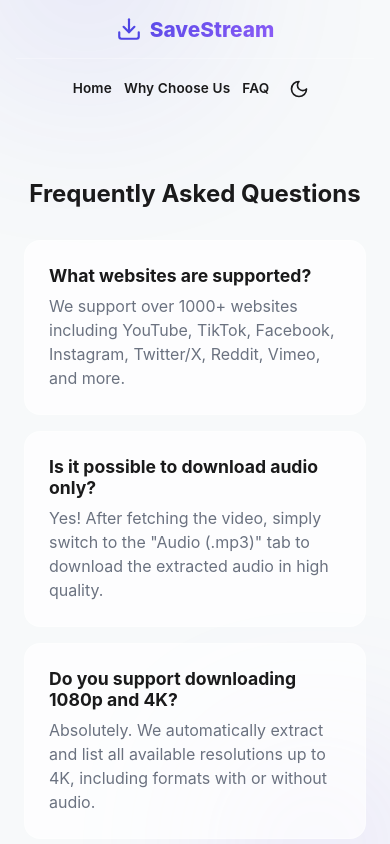
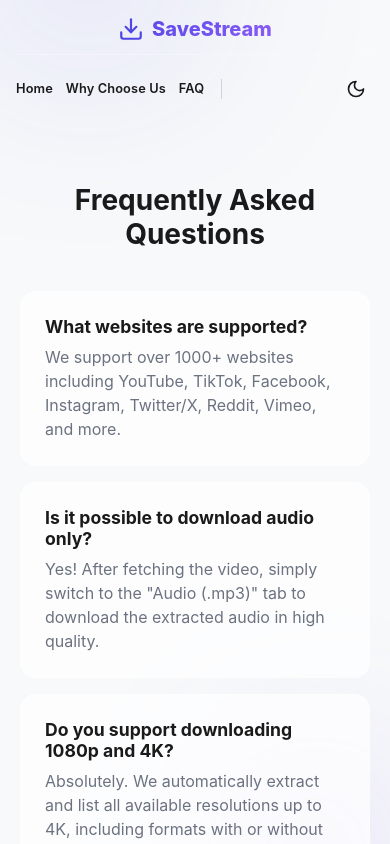
Before and after one commit to ayansiddique/savestream-downloader, a React (Vite) app in the folder frontend/: page /faq in a window 390 px wide. Shown: the top 844 px of the page. Built offline with nearby package versions, Linux system fonts and the light colour scheme; no server answers.

Commit message:
style(frontend): revamp mobile responsiveness for premium feel

```diff
--- a/frontend/src/index.css
+++ b/frontend/src/index.css
@@ -549,89 +549,120 @@ footer {
 /* Comprehensive Responsiveness */
 @media (max-width: 1024px) {
   .hero h1 { font-size: 3rem; }
-  .container { padding: 1.5rem; }
+  .container { padding: 1.25rem; }
 }
 
 @media (max-width: 768px) {
   .navbar {
-    flex-wrap: wrap;
-    justify-content: center;
     padding: 1rem;
-    gap: 1rem;
+    gap: 0.75rem;
+    flex-direction: column;
+    align-items: center;
   }
 
   .nav-links {
     width: 100%;
     justify-content: center;
-    gap: 1rem;
+    gap: 1.25rem;
     border-top: 1px solid var(--card-border);
-    padding-top: 0.75rem;
+    padding: 1rem 0 0.5rem 0;
   }
 
-  .logo { font-size: 1.3rem; }
+  .nav-link { font-size: 0.9rem; }
+  .logo { font-size: 1.4rem; }
 
-  .hero { margin-top: 2rem; margin-bottom: 2rem; }
-  .hero h1 { font-size: 2rem; }
-  .hero p { font-size: 1rem; }
+  .hero { margin-top: 3rem; margin-bottom: 2.5rem; text-align: center; }
+  .hero h1 { font-size: 2.25rem; line-height: 1.2; }
+  .hero p { font-size: 1rem; max-width: 90%; margin: 1rem auto 0; }
 
-  .downloader-card { padding: 1.25rem; border-radius: 20px; }
+  .downloader-card {
+    padding: 1.5rem 1rem;
+    border-radius: 20px;
+    margin: 0 auto;
+  }
 
-  .input-group { flex-direction: column; }
-  .url-input { width: 100%; }
-  .fetch-btn { width: 100%; padding: 1rem; justify-content: center; }
+  .input-group { flex-direction: column; gap: 0.75rem; }
+  .url-input { width: 100%; padding: 1.2rem; font-size: 1rem; }
+  .fetch-btn {
+    width: 100%;
+    padding: 1.2rem;
+    justify-content: center;
+    font-size: 1.1rem;
+    border-radius: 14px;
+  }
 
+  .video-info { margin-top: 2rem; }
   .video-header {
     flex-direction: column;
     align-items: center;
     text-align: center;
+    gap: 1.5rem;
   }
 
   .thumbnail-container {
     width: 100%;
     max-width: 320px;
+    margin: 0 auto;
   }
 
+  .video-details { width: 100%; }
   .video-title {
     font-size: 1.1rem;
-    flex-direction: column;
+    flex-direction: column-reverse;
     align-items: center;
-    gap: 0.5rem;
-    margin-top: 1rem;
+    gap: 0.75rem;
+    margin-bottom: 0.5rem;
   }
 
   .video-meta {
     justify-content: center;
-    flex-wrap: wrap;
+    font-size: 0.9rem;
   }
 
   .tabs {
     justify-content: center;
-    overflow-x: auto;
-    white-space: nowrap;
-    padding-bottom: 5px;
+    margin: 1.5rem 0;
+    gap: 0.5rem;
   }
 
-  .tab { padding: 0.75rem 1rem; font-size: 0.9rem; }
+  .tab {
+    padding: 0.6rem 1rem;
+    font-size: 0.85rem;
+    flex: 1;
+    max-width: 140px;
+    text-align: center;
+  }
 
-  .quality-list { grid-template-columns: 1fr; }
-
+  .quality-list { gap: 0.75rem; }
   .quality-card {
-    padding: 1rem;
+    padding: 1.25rem;
     flex-direction: column;
     gap: 1rem;
     text-align: center;
+    border-radius: 16px;
   }
 
-  .quality-info { align-items: center; }
-  .download-btn { width: 100%; justify-content: center; }
+  .quality-info {
+    flex-direction: row;
+    justify-content: space-between;
+    width: 100%;
+    align-items: center;
+  }
 
-  .features-section, .supported-section, .faq-section { margin-top: 4rem; }
-  .section-title { font-size: 1.5rem; margin-bottom: 2rem; }
+  .quality-label { font-size: 1rem; }
+  .quality-size { font-size: 0.85rem; }
+  .download-btn { width: 100%; padding: 1rem; font-size: 1rem; justify-content: center; }
+
+  .features-section, .supported-section, .faq-section { margin-top: 5rem; }
+  .section-title { font-size: 1.75rem; margin-bottom: 2.5rem; }
+  .features-grid { grid-template-columns: 1fr; }
 }
 
 @media (max-width: 480px) {
-  .hero h1 { font-size: 1.75rem; }
-  .nav-links { gap: 0.75rem; font-size: 0.85rem; }
-  .nav-link { font-size: 0.85rem; }
-  .nav-divider { display: none; }
+  .hero h1 { font-size: 1.85rem; }
+  .hero p { font-size: 0.9rem; }
+  .nav-links { gap: 0.8rem; }
+  .nav-link { font-size: 0.8rem; }
+  .theme-toggle { margin-left: auto; }
+  .logo { font-size: 1.25rem; }
 }
```
